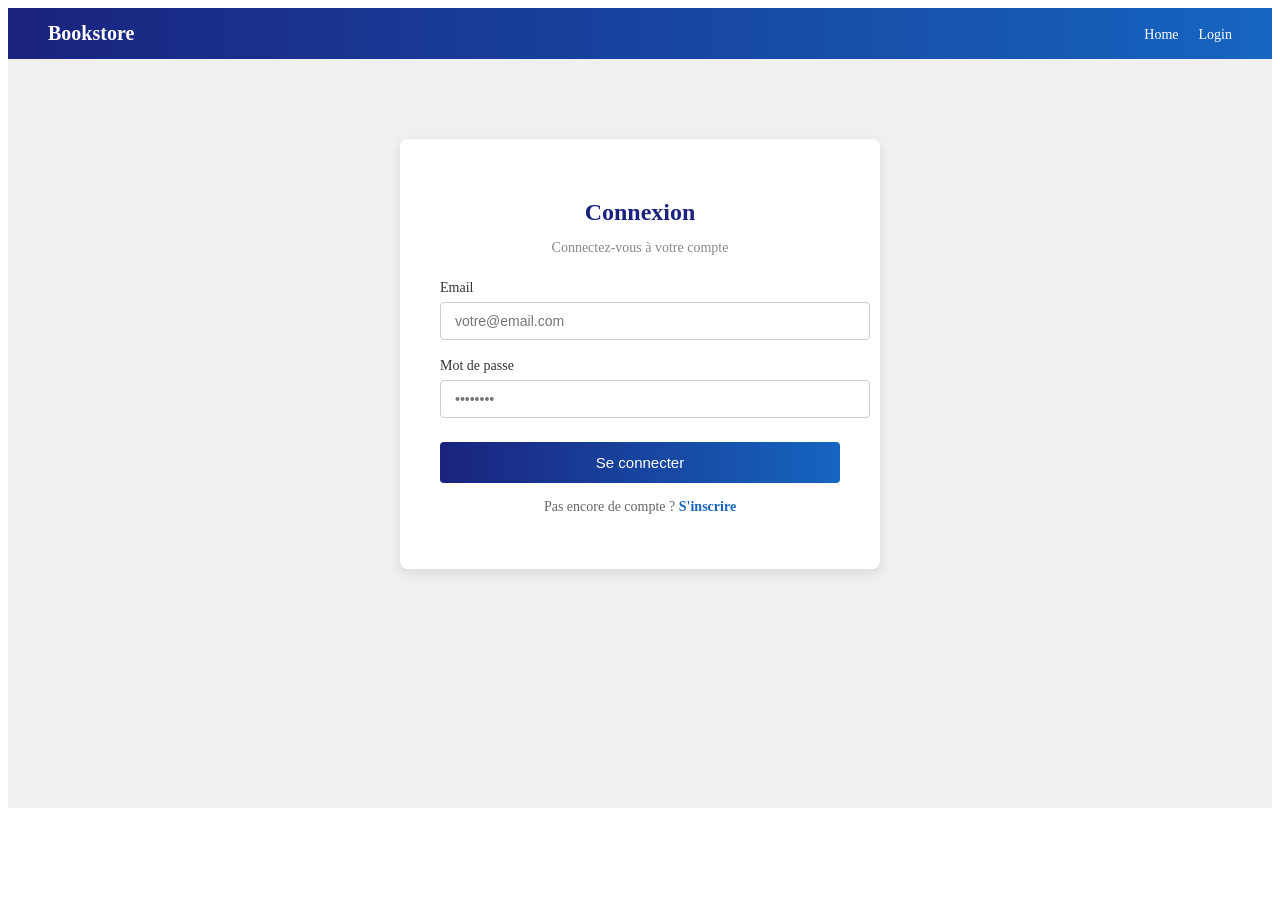
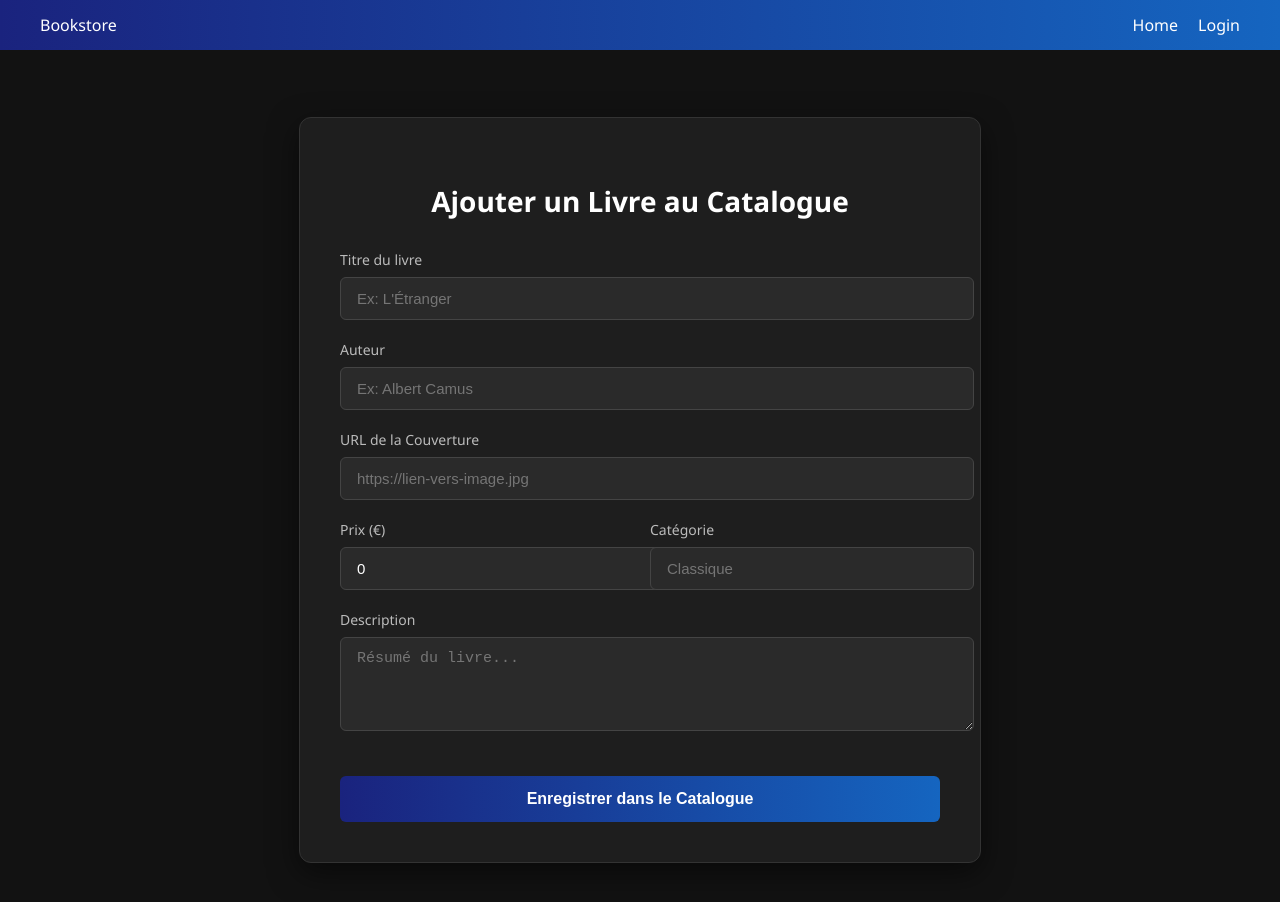
Before and after one commit to Ghadazideni/FrontEnd.vue, a Vue app in the folder vue-project/: page /add-book in a window 1280 px wide. Before the commit this address led to /login. Shown: the top 902 px of the page. Before the commit the page ends 816 px from the top, so only its background shows below. Built offline with nearby package versions, Linux system fonts and the light colour scheme; the HTML template or start-up script is replaced by a standard one.

Commit message:
feat: implement book catalog, search logic and CRUD operations

```diff
--- a/vue-project/src/App.vue
+++ b/vue-project/src/App.vue
@@ -1,3 +1,35 @@
+<script setup>
+import { RouterView, RouterLink } from 'vue-router'
+</script>
+
 <template>
-  <RouterView />
+  <div id="app">
+    <nav class="navbar">
+      <div class="navbar-brand">Bookstore</div>
+      <div class="navbar-links">
+        <RouterLink to="/">Home</RouterLink>
+        <RouterLink to="/login">Login</RouterLink>
+      </div>
+    </nav>
+
+    <RouterView />
+  </div>
 </template>
+
+<style>
+/* Style global de la Navbar (celui de Ghada) */
+.navbar {
+  display: flex;
+  justify-content: space-between;
+  align-items: center;
+  background: linear-gradient(to right, #1a237e, #1565c0);
+  padding: 14px 40px;
+  color: white;
+}
+.navbar-links a {
+  color: white;
+  text-decoration: none;
+  margin-left: 20px;
+}
+body { margin: 0; font-family: 'Segoe UI', Tahoma, Geneva, Verdana, sans-serif; }
+</style>
--- a/vue-project/src/router/index.ts
+++ b/vue-project/src/router/index.ts
@@ -1,8 +1,8 @@
 import { createRouter, createWebHistory, type RouteRecordRaw } from 'vue-router'
-// @ts-ignore: Vue SFC import without a declaration file
 import HomeView from '../views/HomeView.vue'
 
-// On définit les routes avec le type RouteRecordRaw pour TypeScript
+
+
 const routes: Array<RouteRecordRaw> = [
   {
     path: '/',
@@ -21,10 +21,17 @@ const routes: Array<RouteRecordRaw> = [
     // Vérifie bien que le nom du fichier est identique (majuscules/minuscules)
     component: () => import('../views/RegisterView.vue')
   },
+
 {
   path: '/book/:id',
   name: 'book-details',
   component: () => import('../views/BookDetailsView.vue')
+},
+
+{
+  path: '/books',
+  name: 'books',
+  component: () => import('../views/BooksView.vue')
 },
 
   {
@@ -32,7 +39,7 @@ const routes: Array<RouteRecordRaw> = [
     name: 'add-book',
     component: () => import('../views/AddBookView.vue'),
     // Cette partie est cruciale pour TON rôle
-    meta: { requiresAuth: true }
+    meta: { requiresAuth: false }
   }
 ]
 
--- a/vue-project/src/services/bookService.js
+++ /dev/null
@@ -1,28 +0,0 @@
-import axios from 'axios';
-
-// Ensure this matches the port your NestJS app runs on (usually 3000)
-const API_URL = 'http://localhost:3000/books';
-
-export default {
-  // Fetch all books for the catalog
-  async getBooks() {
-    try {
-      const response = await axios.get(API_URL);
-      return response.data;
-    } catch (error) {
-      console.error("Error fetching books from NestJS:", error);
-      throw error;
-    }
-  },
-
-  // Fetch a single book by its ID
-  async getBookById(id) {
-    try {
-      const response = await axios.get(`${API_URL}/${id}`);
-      return response.data;
-    } catch (error) {
-      console.error(`Error fetching book ${id}:`, error);
-      throw error;
-    }
-  }
-};
--- a/vue-project/src/services/bookService.ts
+++ b/vue-project/src/services/bookService.ts
@@ -1,9 +1,14 @@
 import api from './api';
+
+
 
 export const bookService = {
   // Récupérer tous les livres (pour la Home)
   getAll() {
     return api.get('/books');
+  },
+  create(bookData: any) {
+    return api.post('/books', bookData);
   },
   // Récupérer un livre spécifique (pour TA page détails)
   getById(id: string) {
--- a/vue-project/src/views/AddBookView.vue
+++ b/vue-project/src/views/AddBookView.vue
@@ -1,6 +1,167 @@
 <template>
-  <div class="container" style="padding: 2rem;">
-    <h2>Ajouter un Livre</h2>
-    <p>Section en développement...</p>
+  <div class="add-book-page">
+    <div class="card">
+      <h2>Ajouter un Livre au Catalogue</h2>
+      <form @submit.prevent="submitForm">
+
+        <div class="form-group">
+          <label>Titre du livre</label>
+          <input v-model="newBook.title" placeholder="Ex: L'Étranger" required />
+        </div>
+
+        <div class="form-group">
+          <label>Auteur</label>
+          <input v-model="newBook.author" placeholder="Ex: Albert Camus" required />
+        </div>
+
+        <div class="form-group">
+          <label>URL de la Couverture</label>
+          <input v-model="newBook.cover" placeholder="https://lien-vers-image.jpg" />
+        </div>
+
+        <div class="row">
+          <div class="col form-group">
+            <label>Prix (€)</label>
+            <input v-model="newBook.price" type="number" />
+          </div>
+          <div class="col form-group">
+            <label>Catégorie</label>
+            <input v-model="newBook.category" placeholder="Classique" />
+          </div>
+        </div>
+
+        <div class="form-group">
+          <label>Description</label>
+          <textarea v-model="newBook.description" rows="4" placeholder="Résumé du livre..."></textarea>
+        </div>
+
+        <button type="submit" class="btn-submit">Enregistrer dans le Catalogue</button>
+      </form>
+    </div>
   </div>
 </template>
+
+<script setup>
+import { ref } from 'vue'
+import { useRouter } from 'vue-router'
+import { bookService } from '@/services/bookService'
+
+const router = useRouter()
+const newBook = ref({
+  title: '',
+  author: '',
+  cover: '', // Très important
+  description: '',
+  price: 0,
+  category: ''
+})
+
+const submitForm = async () => {
+  try {
+    await bookService.create(newBook.value)
+    alert("Livre ajouté !")
+    router.push('/books') // Redirection vers le catalogue
+  } catch (err) {
+    console.error("Erreur d'ajout", err)
+  }
+}
+</script>
+<style scoped>
+/* Conteneur principal avec un dégradé sombre */
+.add-book-page {
+  min-height: 100vh;
+  background-color: #121212;
+  display: flex;
+  justify-content: center;
+  align-items: center;
+  padding: 40px 20px;
+  font-family: 'Segoe UI', Roboto, sans-serif;
+}
+
+.card {
+  background: #1e1e1e;
+  width: 100%;
+  max-width: 600px;
+  padding: 40px;
+  border-radius: 12px;
+  box-shadow: 0 10px 30px rgba(0, 0, 0, 0.5);
+  border: 1px solid #333;
+}
+
+h2 {
+  color: #ffffff;
+  font-size: 28px;
+  margin-bottom: 30px;
+  text-align: center;
+  font-weight: 600;
+}
+
+.form-group {
+  margin-bottom: 20px;
+}
+
+label {
+  display: block;
+  color: #bbb;
+  margin-bottom: 8px;
+  font-size: 14px;
+}
+
+/* Style des inputs */
+input, textarea {
+  width: 100%;
+  padding: 12px 16px;
+  background: #2a2a2a;
+  border: 1px solid #444;
+  border-radius: 6px;
+  color: white;
+  font-size: 15px;
+  transition: all 0.3s ease;
+}
+
+input:focus, textarea:focus {
+  outline: none;
+  border-color: #1565c0;
+  background: #333;
+  box-shadow: 0 0 8px rgba(21, 101, 192, 0.4);
+}
+
+.row {
+  display: flex;
+  gap: 20px;
+}
+
+.col {
+  flex: 1;
+}
+
+/* Bouton Enregistrer */
+.btn-submit {
+  width: 100%;
+  padding: 14px;
+  margin-top: 20px;
+  background: linear-gradient(to right, #1a237e, #1565c0);
+  color: white;
+  border: none;
+  border-radius: 6px;
+  font-size: 16px;
+  font-weight: bold;
+  cursor: pointer;
+  transition: transform 0.2s, opacity 0.2s;
+}
+
+.btn-submit:hover {
+  opacity: 0.9;
+  transform: translateY(-2px);
+}
+
+.btn-submit:active {
+  transform: translateY(0);
+}
+
+/* Adaptation mobile */
+@media (max-width: 480px) {
+  .row { flex-direction: column; gap: 0; }
+  .card { padding: 20px; }
+}
+</style>
--- a/vue-project/src/views/HomeView.vue
+++ b/vue-project/src/views/HomeView.vue
@@ -1,21 +1,16 @@
 <template>
   <div>
 
-    <!-- NAVBAR -->
-    <nav class="navbar">
-      <div class="navbar-brand">Bookstore</div>
-      <div class="navbar-links">
-        <RouterLink to="/">Home</RouterLink>
-        <RouterLink to="/login">Login</RouterLink>
-      </div>
-    </nav>
 
     <!-- HERO -->
     <section class="hero">
       <h1>Découvrez des livres pour tous les goûts</h1>
       <p>Des classiques intemporels aux derniers best-sellers, trouvez votre prochaine lecture ici.</p>
-      <button class="btn-primary">Explorer le catalogue</button>
+      <RouterLink to="/books" class="btn-primary" style="text-decoration: none; display: inline-block;">
+        Explorer le catalogue
+      </RouterLink>
     </section>
+
 
     <!-- LIVRES POPULAIRES -->
     <section class="books-section">
@@ -25,7 +20,9 @@
           <img :src="book.cover" :alt="book.title" />
           <h3>{{ book.title }}</h3>
           <p>{{ book.description }}</p>
-          <button class="btn-primary">Voir plus</button>
+          <button class="btn-primary">
+            <RouterLink :to="`/book/${book.id}`" class="btn-primary" style="text-decoration:none">Voir plus</RouterLink>
+          </button>
         </div>
       </div>
     </section>
@@ -41,28 +38,18 @@
 </template>
 
 <script setup>
-import { RouterLink } from 'vue-router'
+import { ref, onMounted } from 'vue'
+import { bookService } from '@/services/bookService'
 
-const books = [
-  {
-    id: 1,
-    title: "L'étranger",
-    description: "Un résumé captivant pour ce livre incontournable.",
-    cover: "https://picsum.photos/seed/letranger/220/300"
-  },
-  {
-    id: 2,
-    title: "Le procès",
-    description: "Découvrez pourquoi ce livre est un best-seller.",
-    cover: "https://picsum.photos/seed/leprocès/220/300"
-  },
-  {
-    id: 3,
-    title: "La formule de dieu",
-    description: "Un récit qui restera gravé dans votre mémoire.",
-    cover: "https://picsum.photos/seed/formule/220/300"
-  }
-]
+const books = ref([])
+
+onMounted(async () => {
+  const response = await bookService.getAll()
+  books.value = response.data
+})
+
+
+
 </script>
 
 <style scoped>
--- a/vue-project/src/views/LoginView.vue
+++ b/vue-project/src/views/LoginView.vue
@@ -1,14 +1,7 @@
 <template>
   <div class="login-page">
 
-    <!-- NAVBAR -->
-    <nav class="navbar">
-      <div class="navbar-brand">Bookstore</div>
-      <div class="navbar-links">
-        <RouterLink to="/">Home</RouterLink>
-        <RouterLink to="/login">Login</RouterLink>
-      </div>
-    </nav>
+
 
     <!-- FORMULAIRE -->
     <div class="login-container">
--- a/vue-project/src/views/RegisterView.vue
+++ b/vue-project/src/views/RegisterView.vue
@@ -1,13 +1,7 @@
 <template>
   <div class="register-page">
 
-    <nav class="navbar">
-      <div class="navbar-brand">Bookstore</div>
-      <div class="navbar-links">
-        <RouterLink to="/">Home</RouterLink>
-        <RouterLink to="/login">Login</RouterLink>
-      </div>
-    </nav>
+
 
     <div class="login-container">
       <div class="login-box">
```
Also changed, not shown: vue-project/src/views/BookDetailsView.vue (+61 -2 lines), vue-project/src/views/BooksView.vue (+47 -42 lines), vue-project/src/services/auth.service.js (line endings or trailing spaces).
